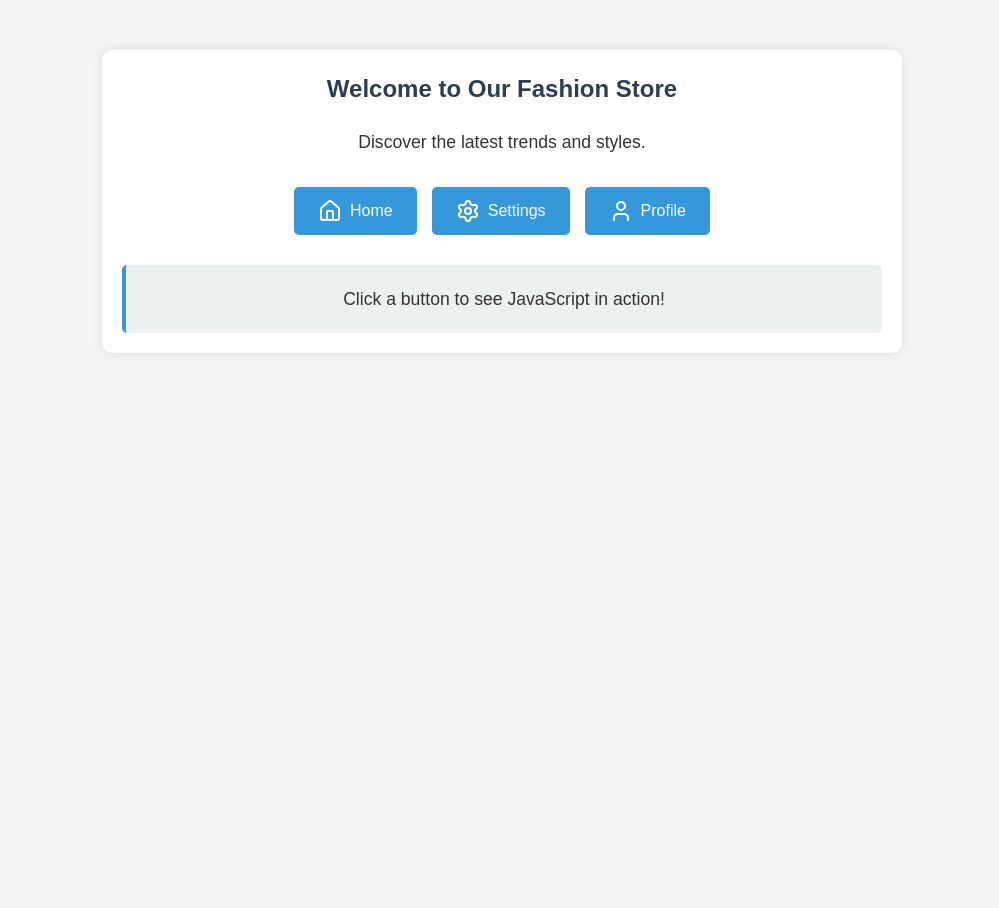
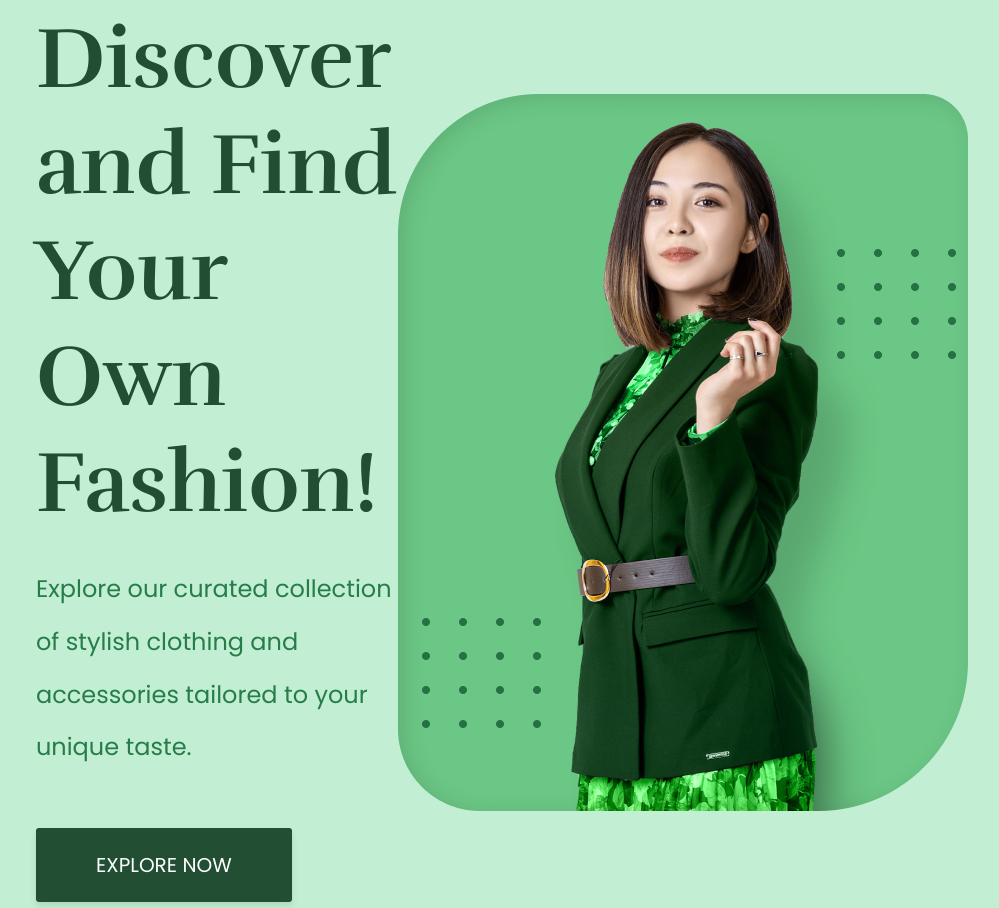
Before and after one commit to ejifeanyi/school-project-fashion-website, a plain HTML site: page index.html in a window 1280 px wide. Shown: the whole page, without its empty margins (138-1137 px from the left). Before the commit the page ends 800 px from the top, so only its background shows below. Drawn offline with nearby package versions, Linux system fonts and the light colour scheme.

Commit message:
hero-section

```diff
--- a/index.html
+++ b/index.html
@@ -1,43 +1,33 @@
 <!DOCTYPE html>
 <html lang="en">
-<head>
-    <meta charset="UTF-8">
-    <meta name="viewport" content="width=device-width, initial-scale=1.0">
+  <head>
+    <meta charset="UTF-8" />
+    <meta name="viewport" content="width=device-width, initial-scale=1.0" />
     <title>Fashion Website</title>
-    <link rel="stylesheet" href="style.css">
-</head>
-<body>
-    <div class="container">
-        <section class="hero">
-            <h1>Welcome to Our Fashion Store</h1>
-            <p>Discover the latest trends and styles.</p>
-        </section>
+    <link rel="stylesheet" href="style.css" />
+  </head>
+  <body>
+    <section class="container">
+      <div class="hero">
+        <div class="hero-content">
+          <h1>Discover and Find Your Own Fashion!</h1>
+          <p>
+            Explore our curated collection of stylish clothing and accessories
+            tailored to your unique taste.
+          </p>
+          <button>Explore Now</button>
+        </div>
+        <div>
+          <img
+            src="images/hero-image.png"
+            alt="Hero Image"
+            class="hero-image"
+          />
+        </div>
+      </div>
+    </section>
 
-        <!-- Example buttons with Lucide icons -->
-        <div class="button-group">
-            <button id="homeBtn" class="btn">
-                <i data-lucide="home"></i>
-                Home
-            </button>
-            <button id="settingsBtn" class="btn">
-                <i data-lucide="settings"></i>
-                Settings
-            </button>
-            <button id="userBtn" class="btn">
-                <i data-lucide="user"></i>
-                Profile
-            </button>
-        </div>
-
-        <div id="output" class="output">
-            Click a button to see JavaScript in action!
-        </div>
-    </div>
-
-    <!-- Lucide Icons CDN -->
     <script src="https://unpkg.com/lucide@latest/dist/umd/lucide.js"></script>
-
-    <!-- Your JavaScript file -->
     <script src="script.js"></script>
-</body>
+  </body>
 </html>
--- a/style.css
+++ b/style.css
@@ -1,101 +1,55 @@
-/* Reset and base styles */
+@import url("https://fonts.googleapis.com/css2?family=Poppins:ital,wght@0,100;0,200;0,300;0,400;0,500;0,600;0,700;0,800;0,900;1,100;1,200;1,300;1,400;1,500;1,600;1,700;1,800;1,900&family=Rufina:wght@400;700&display=swap");
+
 * {
-    margin: 0;
-    padding: 0;
-    box-sizing: border-box;
-}
-
-body {
-    font-family: 'Arial', sans-serif;
-    line-height: 1.6;
-    color: #333;
-    background-color: #f4f4f4;
+  margin: 0;
+  padding: 0;
+  box-sizing: border-box;
 }
 
 .container {
-    max-width: 800px;
-    margin: 0 auto;
-    padding: 20px;
-    background-color: white;
-    border-radius: 10px;
-    box-shadow: 0 0 10px rgba(0, 0, 0, 0.1);
-    margin-top: 50px;
+  width: 100%;
+  padding: 54px 174px;
+  background-color: #c2efd4;
 }
 
-h1 {
-    text-align: center;
-    color: #2c3e50;
-    margin-bottom: 20px;
+.hero {
+  display: flex;
+  align-items: center;
+  justify-content: space-between;
+  height: 100vh;
+  width: 100%;
+  max-width: 1440px;
 }
 
-p {
-    text-align: center;
-    margin-bottom: 30px;
-    font-size: 1.1em;
+.hero-content h1 {
+  font-family: "Rufina", serif;
+  font-size: 86px;
+  font-weight: 700;
+  color: #224f34;
+  max-width: 649px;
 }
 
-.button-group {
-    display: flex;
-    justify-content: center;
-    gap: 15px;
-    margin-bottom: 30px;
-    flex-wrap: wrap;
+.hero-content p {
+  font-family: "Poppins", sans-serif;
+  font-size: 24px;
+  font-weight: 400;
+  color: #267d49;
+  margin-top: 27px;
+  margin-bottom: 54px;
+  max-width: 565px;
+  line-height: 220%;
 }
 
-.btn {
-    display: flex;
-    align-items: center;
-    gap: 8px;
-    padding: 12px 24px;
-    background-color: #3498db;
-    color: white;
-    border: none;
-    border-radius: 5px;
-    cursor: pointer;
-    font-size: 1rem;
-    transition: all 0.3s ease;
+.hero-content button {
+  font-family: "Poppins", sans-serif;
+  font-size: 20px;
+  font-weight: 400;
+  color: #ffffff;
+  background-color: #224f34;
+  padding: 22px 60px;
+  border: none;
+  border-radius: 3px;
+  cursor: pointer;
+  text-transform: uppercase;
+  box-shadow: 0 4px 6px rgba(0, 0, 0, 0.1);
 }
-
-.btn:hover {
-    background-color: #2980b9;
-    transform: translateY(-2px);
-    box-shadow: 0 4px 8px rgba(0, 0, 0, 0.2);
-}
-
-.btn:active {
-    transform: translateY(0);
-}
-
-.output {
-    background-color: #ecf0f1;
-    padding: 20px;
-    border-radius: 5px;
-    text-align: center;
-    font-size: 1.1em;
-    border-left: 4px solid #3498db;
-}
-
-/* Lucide icon styling */
-.btn i {
-    width: 18px;
-    height: 18px;
-}
-
-/* Responsive design */
-@media (max-width: 600px) {
-    .container {
-        margin-top: 20px;
-        padding: 15px;
-    }
-
-    .button-group {
-        flex-direction: column;
-        align-items: center;
-    }
-
-    .btn {
-        width: 100%;
-        max-width: 200px;
-        justify-content: center;
-    }
-}
```
Also changed, not shown: images/hero-image.png (added).
